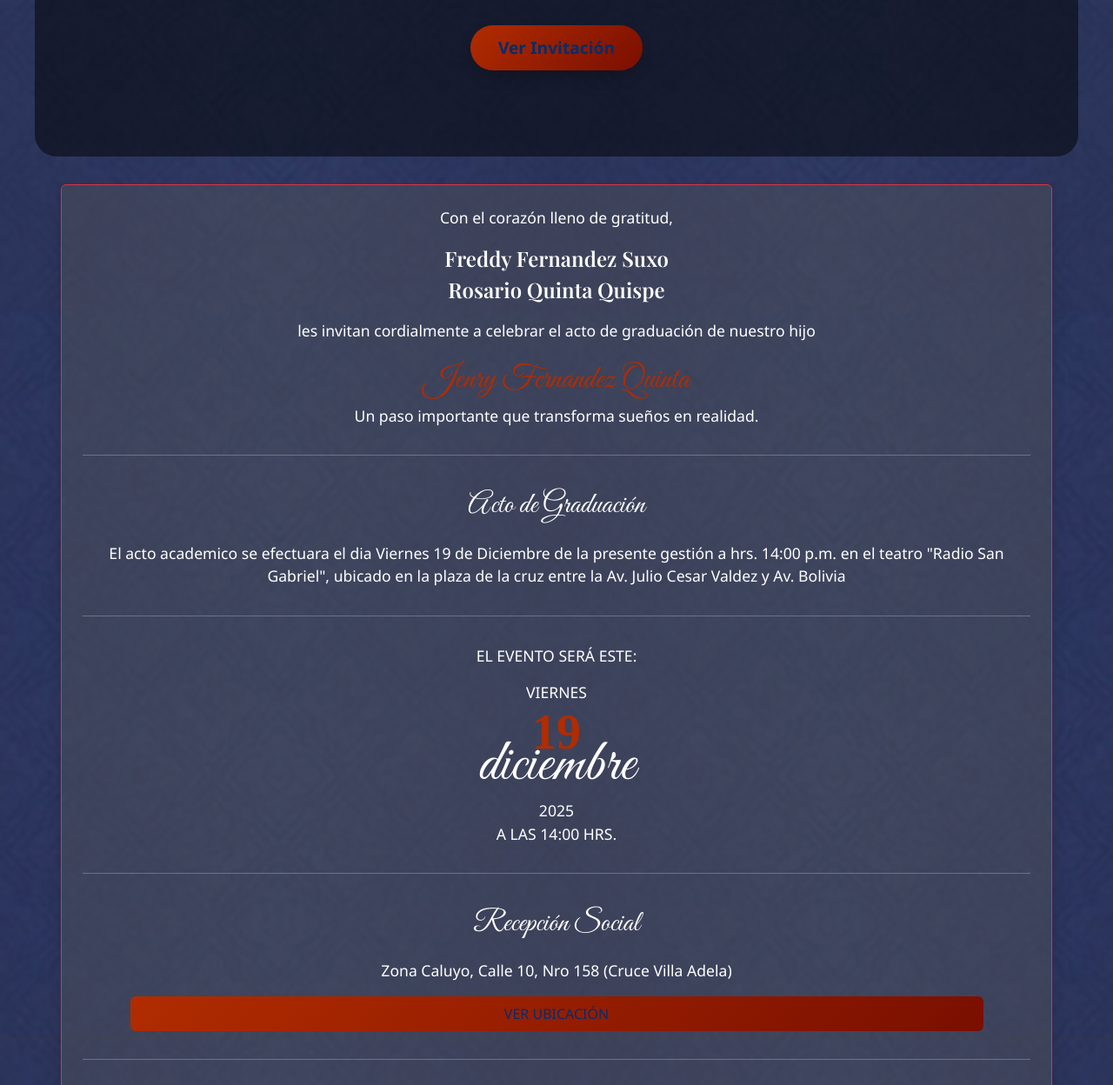
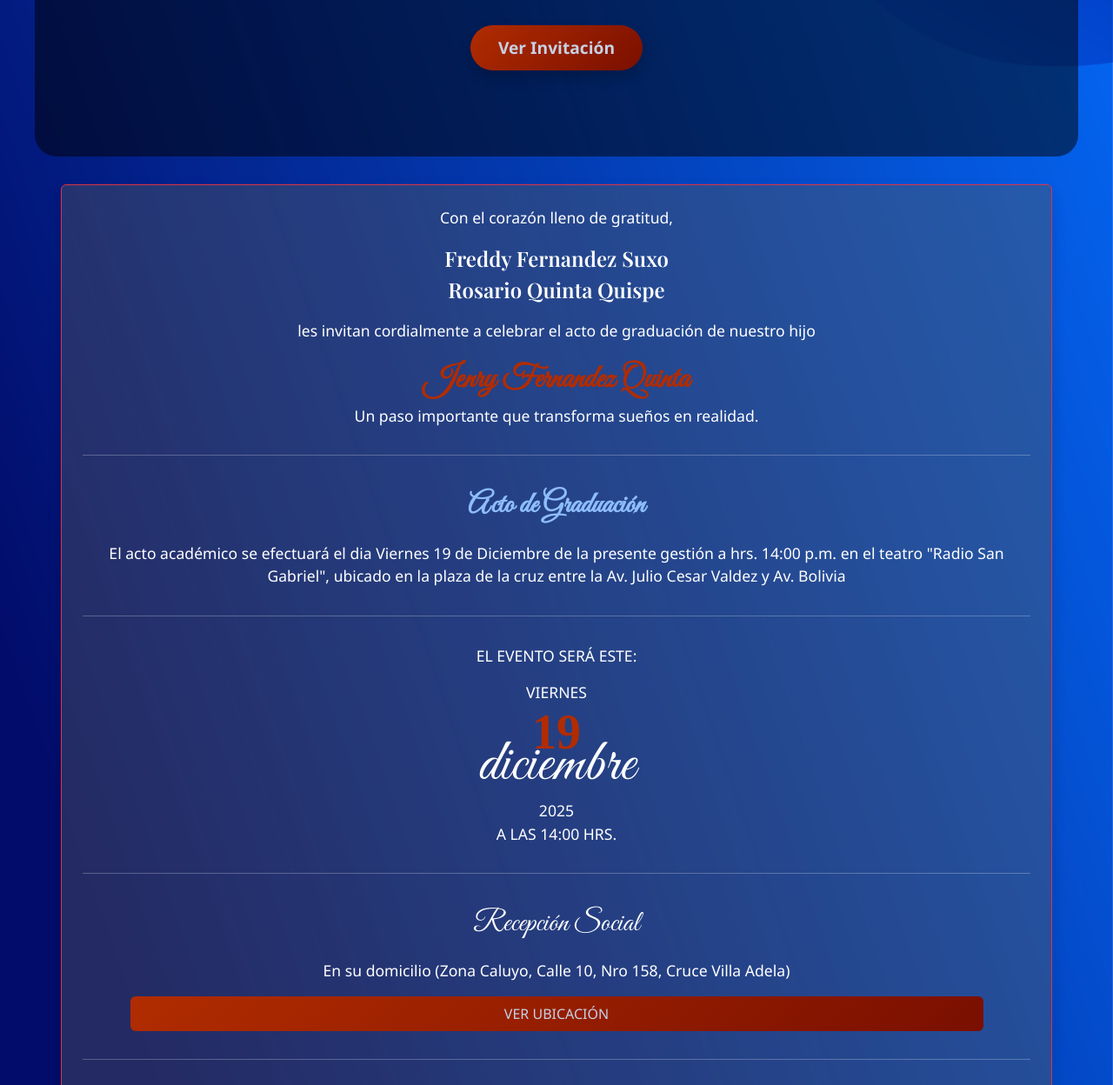
Before and after one commit to digitalfest/graduacion-jenry, a plain HTML site: page index.html in a window 1280 px wide. Shown: the part 580-1828 px from the top of the page at 87% size. Drawn offline with nearby package versions, Linux system fonts and the light colour scheme.

Commit message:
change font and colors

```diff
--- a/css/main.css
+++ b/css/main.css
@@ -4,7 +4,7 @@
     }
 
     body {
-      background-image: url('../image/vintage-wallpaper.png');
+      background-image: url('../image/23847b19-1d5c-4249-9f22-8827c6017007.jpg');
       background-size: cover;
       background-repeat: no-repeat;
       background-position: center;
@@ -33,7 +33,7 @@
       font-size: 2.3rem;
       color: var(--amarillo-salesiano);
       margin-bottom: 0px;
-      font-weight: 500;
+      font-weight: 900;
     }
 
     .padrinos {
@@ -90,6 +90,7 @@
       font-size: 3.8rem;
       color: var(--amarillo-salesiano);
       margin-bottom: 0px;
+      font-weight: 600;
     }
 
     #contador {
@@ -176,6 +177,7 @@
       font-size: 1.3rem;
       color: var(--amarillo-salesiano);
       line-height: 1.6;
+      font-weight: 600;
     }
 
     .hero-name {
@@ -194,7 +196,7 @@
 
     .btn-invitacion {
       background: linear-gradient(135deg, #B12C00, #7A0F00);
-      color: #002e6d;
+      color: #c5d2e4;
       font-weight: 600;
       padding: 0.75rem 2rem;
       border: none;
--- a/index.html
+++ b/index.html
@@ -56,9 +56,9 @@
 
     <!-- Padrinos de Colación -->
     <section>
-      <p class="titulo">Acto de Graduaci&oacute;n</p>
+      <p class="titulo" style="color: #8ebdff; font-weight: 600;">Acto de Graduaci&oacute;n</p>
       <p class="text" >
-        El acto academico se efectuara el dia Viernes 19 de Diciembre de la presente
+        El acto acad&eacute;mico se efectuar&aacute; el dia Viernes 19 de Diciembre de la presente
         gesti&oacute;n a hrs. 14:00 p.m. en el teatro "Radio San Gabriel", ubicado en
          la plaza de la cruz entre la Av. Julio Cesar Valdez y Av. Bolivia
       </p>
@@ -88,11 +88,11 @@
     <section>
       <p class="titulo">Recepción Social</p>
       <p>
-        Zona Caluyo, Calle 10, Nro 158 (Cruce Villa Adela)
+        En su domicilio (Zona Caluyo, Calle 10, Nro 158, Cruce Villa Adela)
       </p>
       <a href="https://maps.app.goo.gl/DGZJ3ydtJsfbSYtPA" target="_blank"
         class="btn px-4 py-2"
-        style="background: linear-gradient(135deg, #B12C00, #7A0F00); color:var(--azul-salesiano); border: none; font-weight: 500; width: 90%;">
+        style="background: linear-gradient(135deg, #B12C00, #7A0F00); color:#c5d2e4; border: none; font-weight: 500; width: 90%;">
         VER UBICACIÓN
       </a>
     </section>
```
Also changed, not shown: image/23847b19-1d5c-4249-9f22-8827c6017007.jpg (added).
